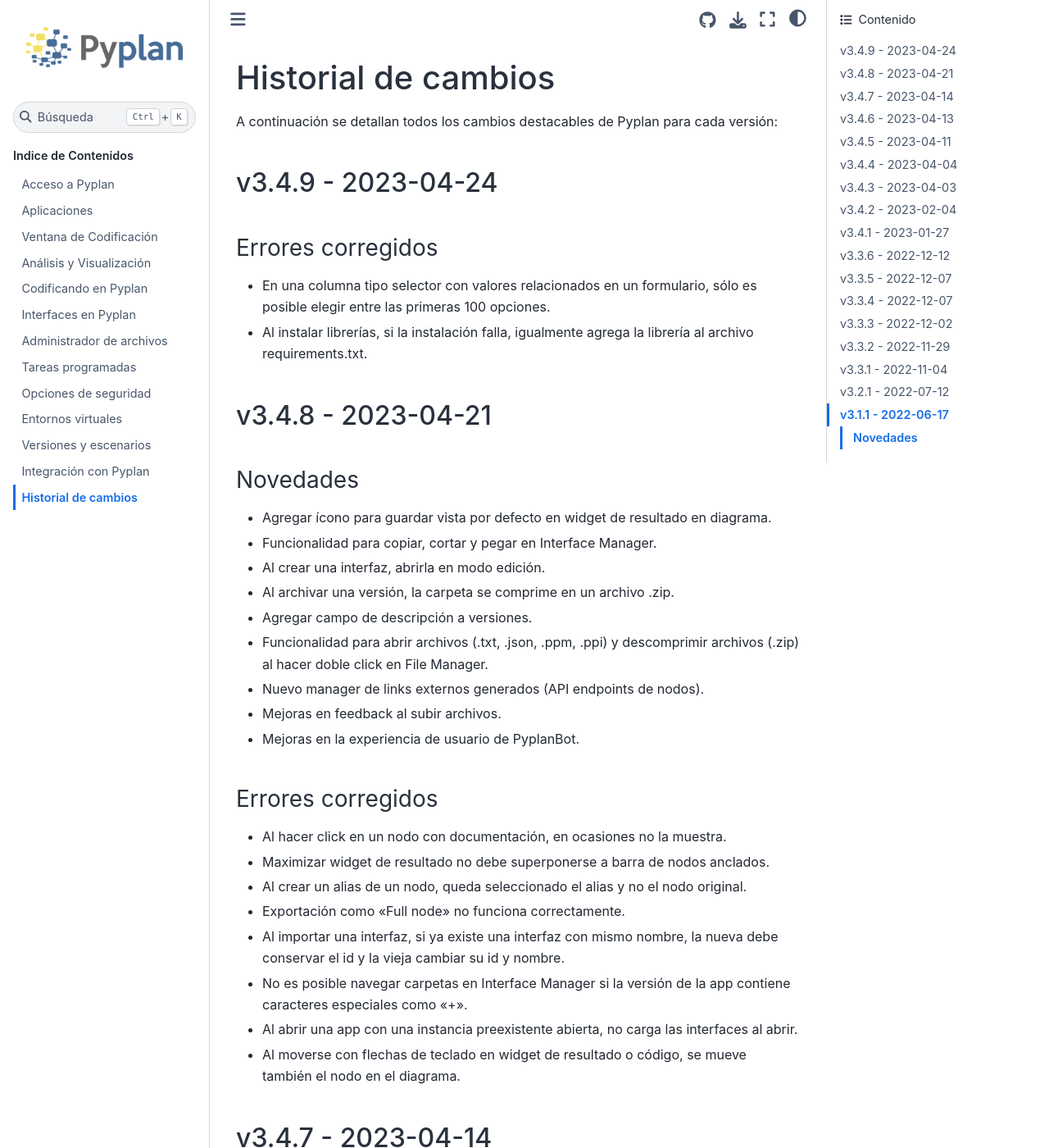
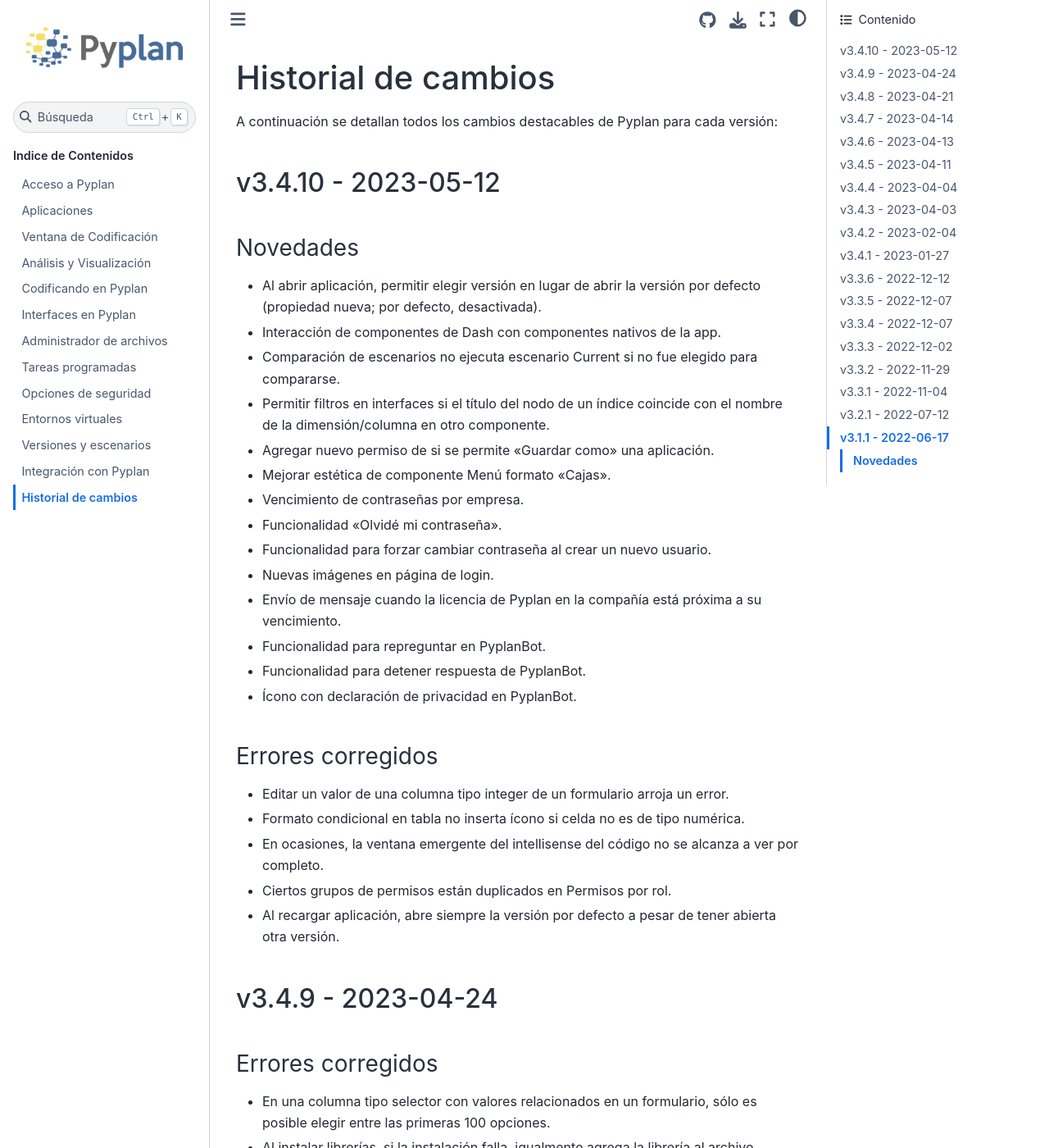
Before and after one commit to pyplan/pyplan, a Sphinx documentation site: the page built from docs/99_change_log/index.rst, in a window 1280 px wide and 1400 px high. Shown: the whole window at 82% size. Built offline with Sphinx 7.4.7 and the Sphinx Book theme 1.1.4, drawn with Linux system fonts in a browser that asks for light colours.

Commit message:
changelog-v3.4.10

```diff
--- a/docs/99_change_log/index.rst
+++ b/docs/99_change_log/index.rst
@@ -2,6 +2,39 @@
 ====================
 
 A continuación se detallan todos los cambios destacables de Pyplan para cada versión:
+
+v3.4.10 - 2023-05-12
+--------------------
+
+---------
+Novedades
+---------
+
+- Al abrir aplicación, permitir elegir versión en lugar de abrir la versión por defecto (propiedad nueva; por defecto, desactivada).
+- Interacción de componentes de Dash con componentes nativos de la app.
+- Comparación de escenarios no ejecuta escenario Current si no fue elegido para compararse.
+- Permitir filtros en interfaces si el título del nodo de un índice coincide con el nombre de la dimensión/columna en otro componente.
+- Agregar nuevo permiso de si se permite "Guardar como" una aplicación.
+- Mejorar estética de componente Menú formato "Cajas".
+- Vencimiento de contraseñas por empresa.
+- Funcionalidad "Olvidé mi contraseña".
+- Funcionalidad para forzar cambiar contraseña al crear un nuevo usuario.
+- Nuevas imágenes en página de login.
+- Envío de mensaje cuando la licencia de Pyplan en la compañía está próxima a su vencimiento.
+- Funcionalidad para repreguntar en PyplanBot.
+- Funcionalidad para detener respuesta de PyplanBot.
+- Ícono con declaración de privacidad en PyplanBot.
+
+------------------
+Errores corregidos
+------------------
+
+- Editar un valor de una columna tipo integer de un formulario arroja un error.
+- Formato condicional en tabla no inserta ícono si celda no es de tipo numérica.
+- En ocasiones, la ventana emergente del intellisense del código no se alcanza a ver por completo.
+- Ciertos grupos de permisos están duplicados en Permisos por rol.
+- Al recargar aplicación, abre siempre la versión por defecto a pesar de tener abierta otra versión.
+
 
 v3.4.9 - 2023-04-24
 -------------------
```
Also changed, not shown: 1 other file.
